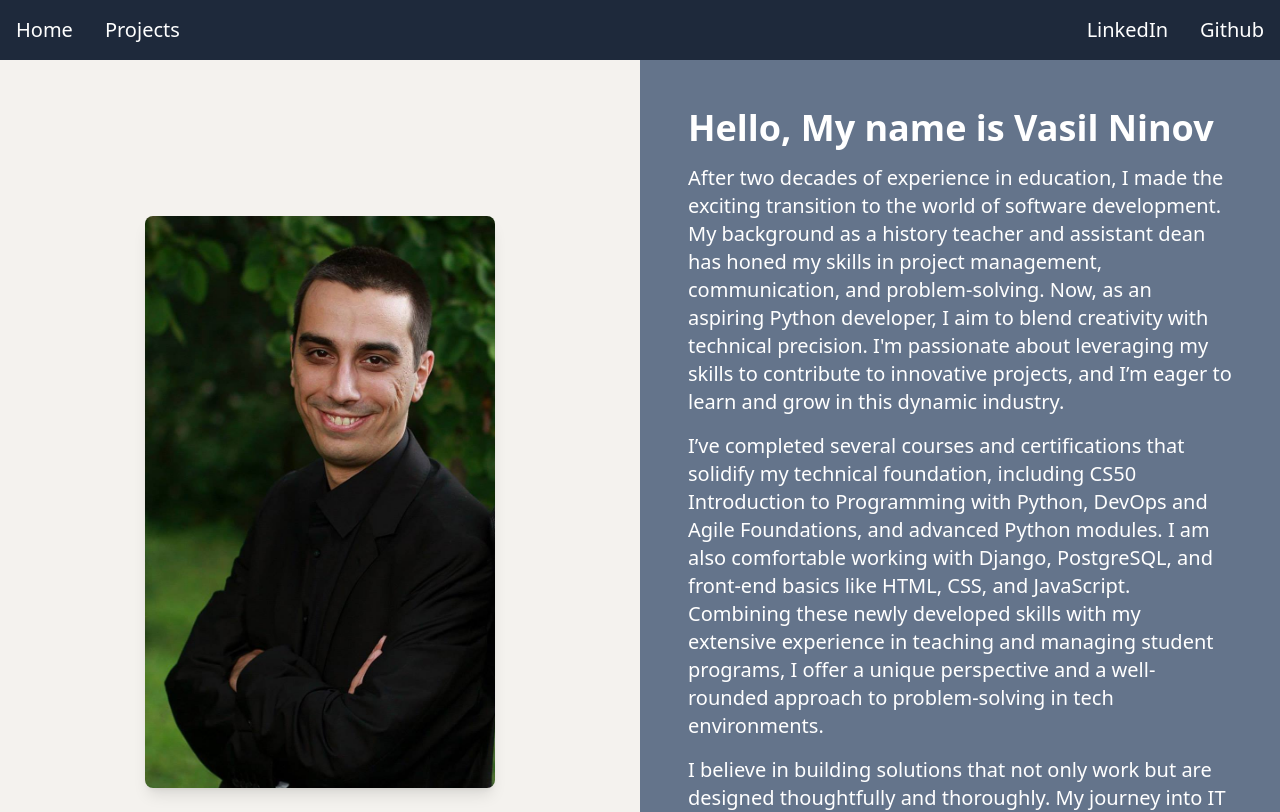
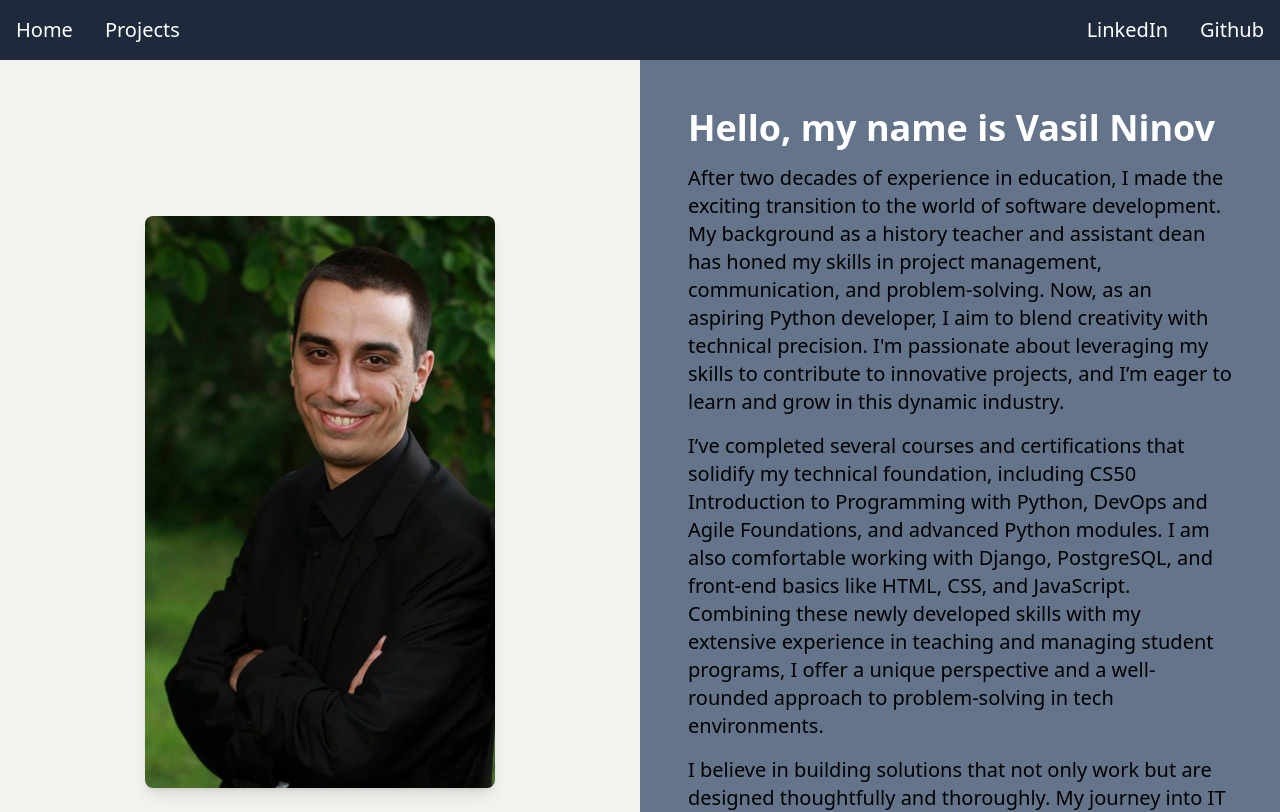
Before and after one commit to vaskoninov/experiments, a React (Vite) app in the folder javascript/staticPOrtfolio/: page / in a window 1280 px wide. Shown: the top 812 px of the page. Built offline with nearby package versions, Linux system fonts and the light colour scheme.

Commit message:
more styling

```diff
--- a/javascript/staticPOrtfolio/src/assets/projects.json
+++ b/javascript/staticPOrtfolio/src/assets/projects.json
@@ -32,7 +32,7 @@
         "id": 3,
         "name": "StyledLink Copier",
         "languages": ["JavaScript", "HTML", "CSS"],
-        "technologies": ["JavaScript"],
+        "technologies": [],
         "resume": "A small Google Chrome extension allowing the user to copy the current URL and title of the page. The user is able to transform the copied information in three formats - Markdown, Ord, Plain TXT. After that, the chosen format is copied to the clipboard and ready for use.",
         "image": "/images/styled_copier.png",
         "url": "https://github.com/vaskoninov/experiments/tree/main/javascript/StyledLinkCopier"
--- a/javascript/staticPOrtfolio/src/components/projectComponents/ProjectImage.tsx
+++ b/javascript/staticPOrtfolio/src/components/projectComponents/ProjectImage.tsx
@@ -9,7 +9,7 @@ export default function ProjectImage({ projectImage }: Image) {
             <img
                 src={projectImage}
                 alt="visual representation of the app"
-                className="absolute top-0 left-0 w-full h-full object-contain rounded"
+                className="absolute top-0 left-0 w-full h-full object-contain rounded border-2"
             />
         </div>
     );
--- a/javascript/staticPOrtfolio/src/components/projectComponents/SingleProject.tsx
+++ b/javascript/staticPOrtfolio/src/components/projectComponents/SingleProject.tsx
@@ -12,7 +12,7 @@ type SingleProject = {
     technologies: string[];
     resume: string;
     image?: string;
-    url?: string,
+    url?: string;
 };
 
 export default function SingleProject({
@@ -22,7 +22,7 @@ export default function SingleProject({
     technologies,
     resume,
     image,
-    url
+    url,
 }: SingleProject) {
     const [isExpanded, setIsExpanded] = useState(false);
 
@@ -31,8 +31,8 @@ export default function SingleProject({
     };
 
     return (
-        <div className="container flex flex-col min-w-72 min-h-[600px] p-4 bg-secondBG shadow-md border border-slate-200 rounded-lg max-w-sm">
-            <ProjectTitle title={name} url={url}/>
+        <div className="container flex flex-col min-w-72 min-h-[640px] p-4 bg-secondBG shadow-md border border-slate-200 rounded-lg max-w-sm">
+            <ProjectTitle title={name} url={url} />
             <ProjectImage projectImage={image} />
             <div className="flex flex-row gap-2 mb-2 justify-between">
                 <Languages languages={languages} />
--- a/javascript/staticPOrtfolio/src/pages/Home.tsx
+++ b/javascript/staticPOrtfolio/src/pages/Home.tsx
@@ -9,11 +9,11 @@ export default function Home() {
                 />
             </div>
 
-            <div className="w-full lg:w-1/2 flex flex-col justify-center items-start bg-slate-500 text-secondBG p-6 md:p-8 lg:p-12">
-                <strong className="text-left mb-4 text-2xl md:text-3xl xl:text-4xl">
-                    Hello, My name is Vasil Ninov
+            <div className="w-full lg:w-1/2 flex flex-col justify-center items-start bg-slate-500  p-6 md:p-8 lg:p-12">
+                <strong className="text-left mb-4 text-2xl md:text-3xl xl:text-4xl text-secondBG">
+                    Hello, my name is Vasil Ninov
                 </strong>
-                <p className="text-left mb-4 text-base md:text-lg lg:text-xl">
+                <p className="text-left mb-4 text-base md:text-lg lg:text-xl ">
                     After two decades of experience in education, I made the
                     exciting transition to the world of software development. My
                     background as a history teacher and assistant dean has honed
```
